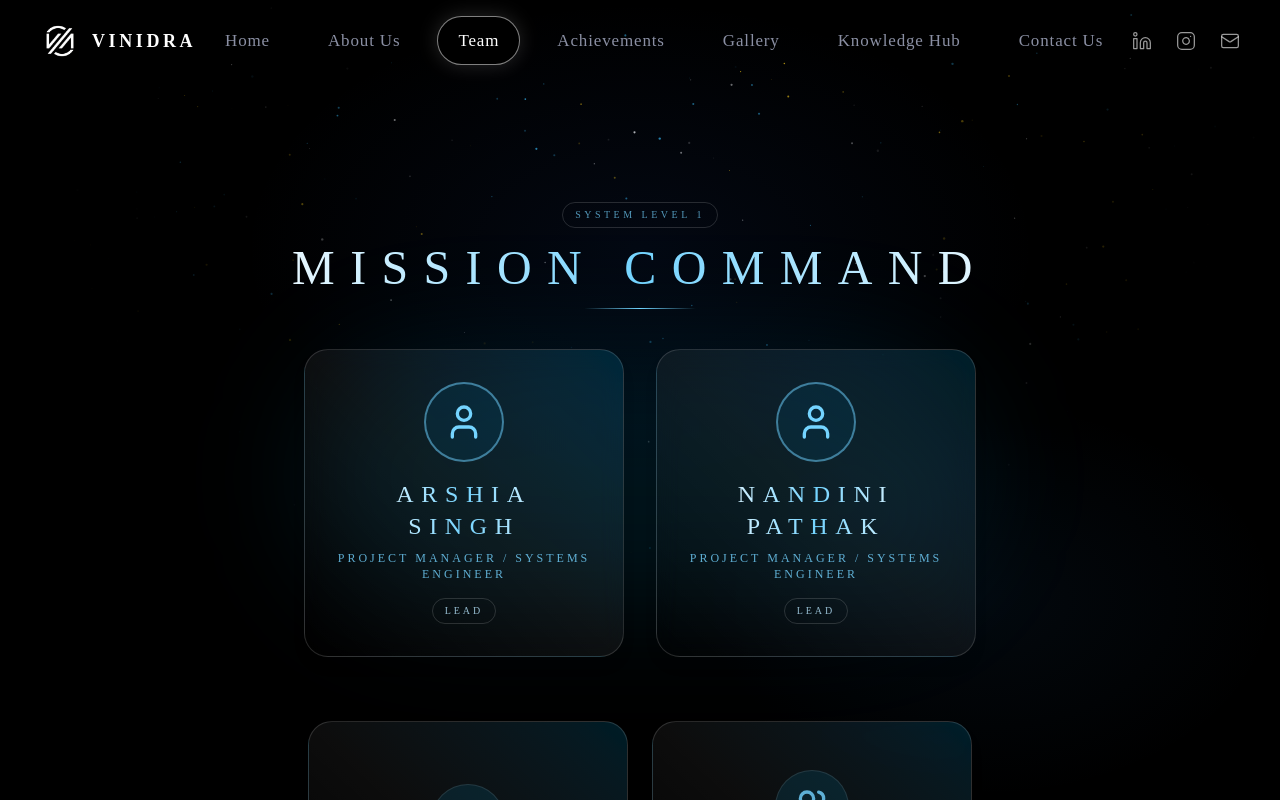
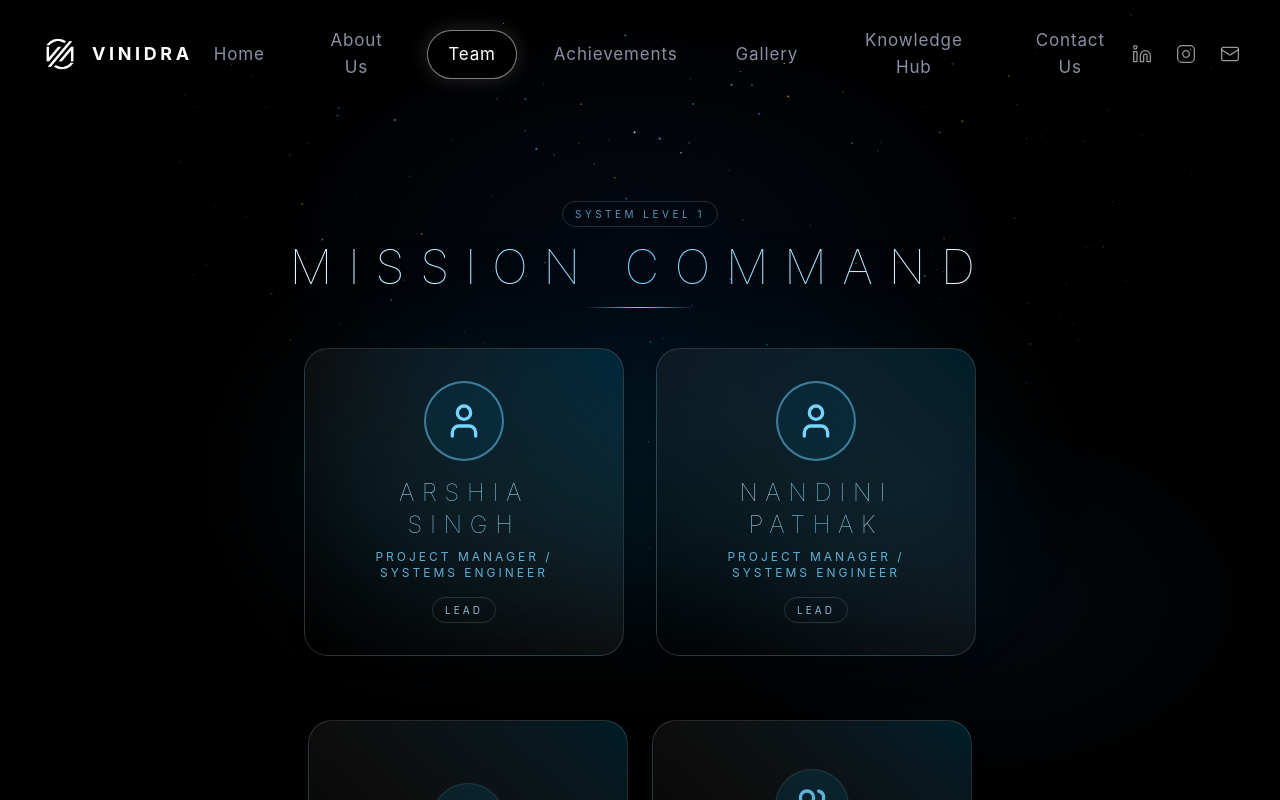
Before and after one commit to Ayushi-Rahane/Team-Vinidra-Website, a React (Vite) app in the folder frontend/: page /team in a window 1280 px wide. Shown: the top 800 px of the page. Built offline with nearby package versions, Linux system fonts and the light colour scheme; a web font is replaced by a local one.

Commit message:
font issue is fixed

```diff
--- a/frontend/src/components/TeamPage.jsx
+++ b/frontend/src/components/TeamPage.jsx
@@ -355,7 +355,7 @@ export default function TeamPage() {
   );
 
   return (
-    <div className="relative min-h-screen text-white overflow-x-hidden selection:bg-blue-500/30 font-[family-name:--font-body] bg-black">
+    <div className="relative min-h-screen text-white overflow-x-hidden selection:bg-blue-500/30 font-sans bg-black">
       {/* Navbar */}
       <Navbar />
 
--- a/frontend/tailwind.config.js
+++ b/frontend/tailwind.config.js
@@ -8,7 +8,9 @@ module.exports = {
   theme: {
     extend: {
       fontFamily: {
-        sans: ['Inter', 'ui-sans-serif', 'system-ui', 'sans-serif'],
+        sans: ['"Nunito Sans"', 'sans-serif'],
+        heading: ['"Nunito Sans"', 'sans-serif'],
+        body: ['"Nunito Sans"', 'sans-serif'],
       },
     },
   },
```
